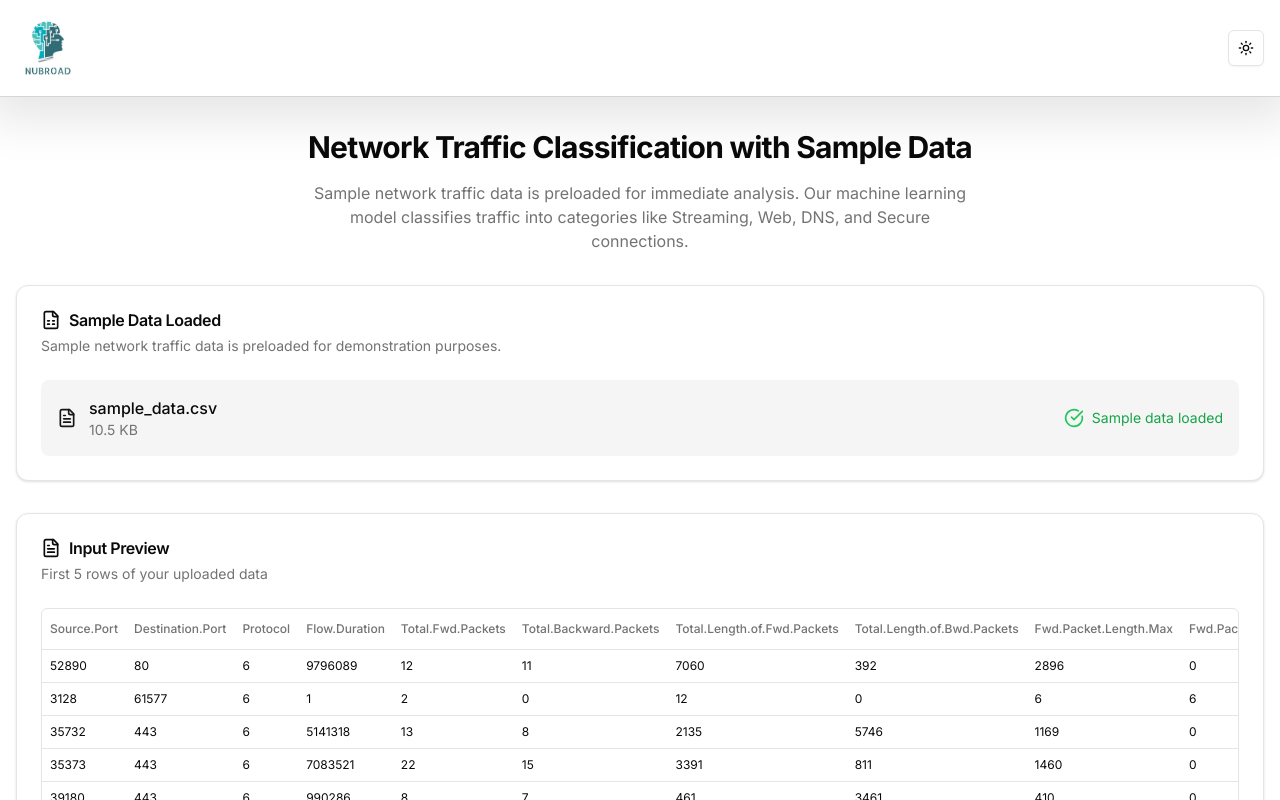
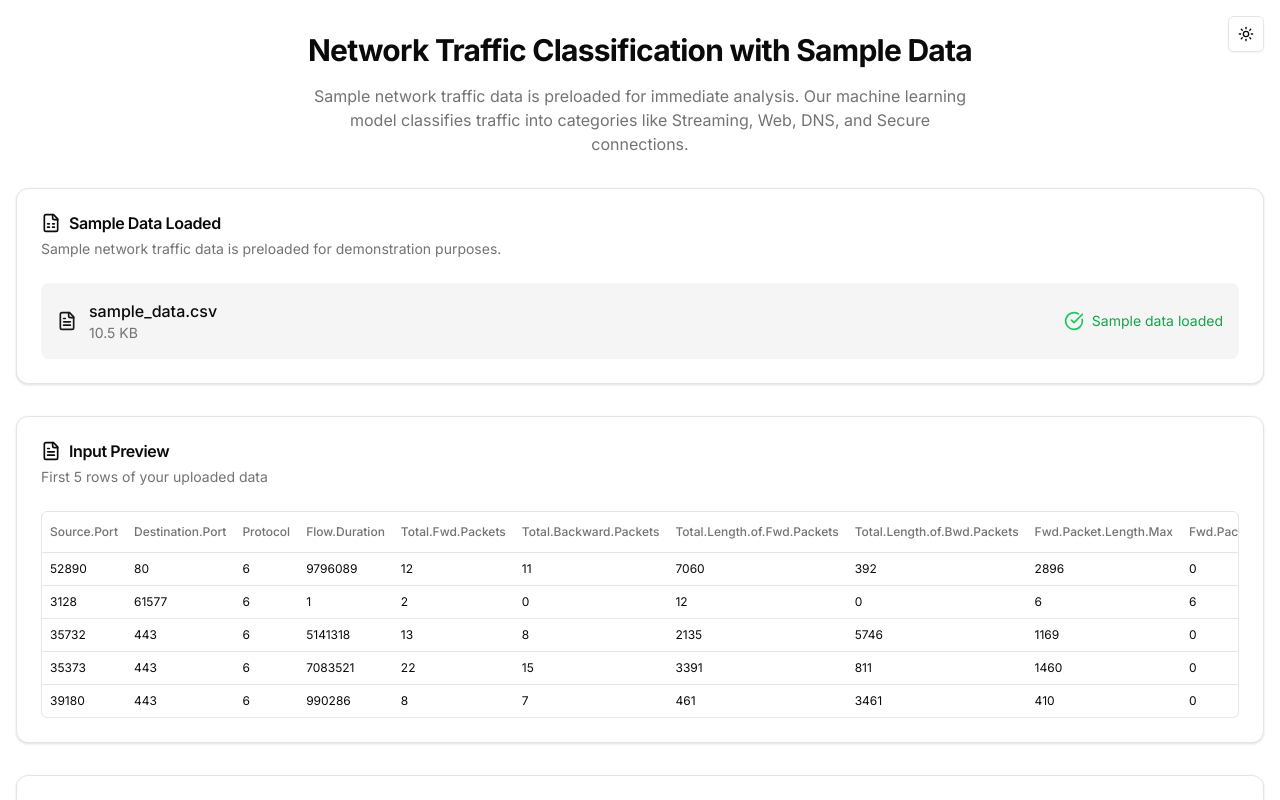
Before and after one commit to poke-key/ML-network-traffic-classifier-model, a Next.js app in the folder network-traffic-classifier-web/: page / in a window 1280 px wide. Shown: the top 800 px of the page. Built offline with nearby package versions, Linux system fonts and the light colour scheme.

Commit message:
remvoed header, adjusted theme toggle

```diff
--- a/network-traffic-classifier-web/src/app/page.tsx
+++ b/network-traffic-classifier-web/src/app/page.tsx
@@ -172,38 +172,10 @@ export default function Home() {
 
   return (
     <div className="min-h-screen bg-background">
-      {/* NUBROAD Header */}
-      <header className="bg-white border-b border-gray-200 dark:bg-gray-900 dark:border-gray-700 relative z-50">
-        {/* Drop shadow effect */}
-        <div className="absolute inset-0 shadow-lg" style={{
-          boxShadow: '0px 12px 48px 12px rgba(0, 0, 0, 0.1)'
-        }}></div>
-
-        <div className="max-w-7xl mx-auto px-4 relative">
-          <div className="flex items-center justify-between h-24">
-            {/* Logo and Brand */}
-            <div className="flex items-center">
-              <div className="flex items-center space-x-4">
-                <div className="header-title-logo">
-                  <a href="/" className="block">
-                    <img
-                      src="/nubroad-logo.jpg"
-                      alt="NUBROAD"
-                      className="w-16 h-16 object-contain"
-                      style={{ display: 'block' }}
-                    />
-                  </a>
-                </div>
-              </div>
-            </div>
-
-            {/* Theme Toggle */}
-            <div className="flex items-center space-x-2">
-              <ThemeToggle />
-            </div>
-          </div>
-        </div>
-      </header>
+      {/* Theme Toggle - Positioned in top right */}
+      <div className="fixed top-4 right-4 z-50">
+        <ThemeToggle />
+      </div>
 
       {/* Main Content */}
       <main className="max-w-7xl mx-auto px-4 py-8 space-y-8">
```
